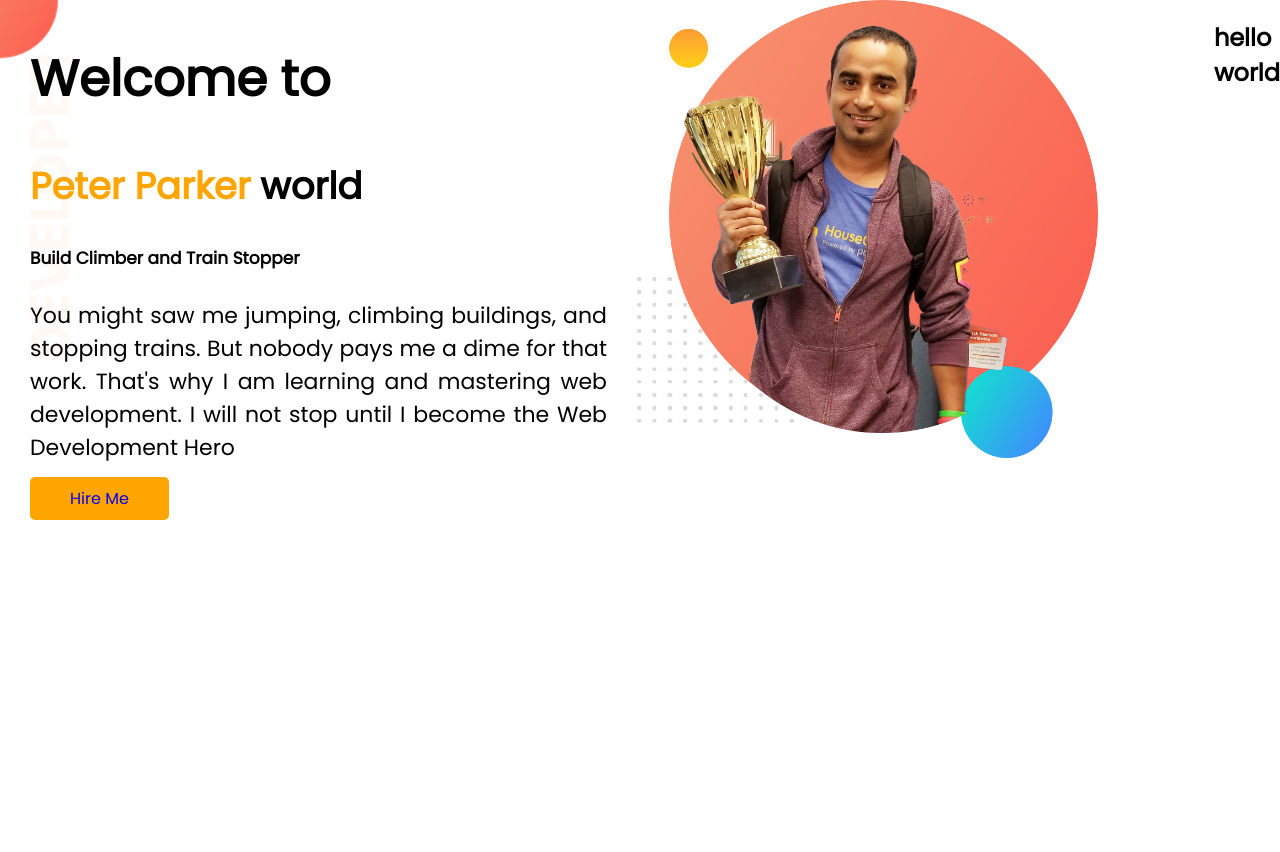
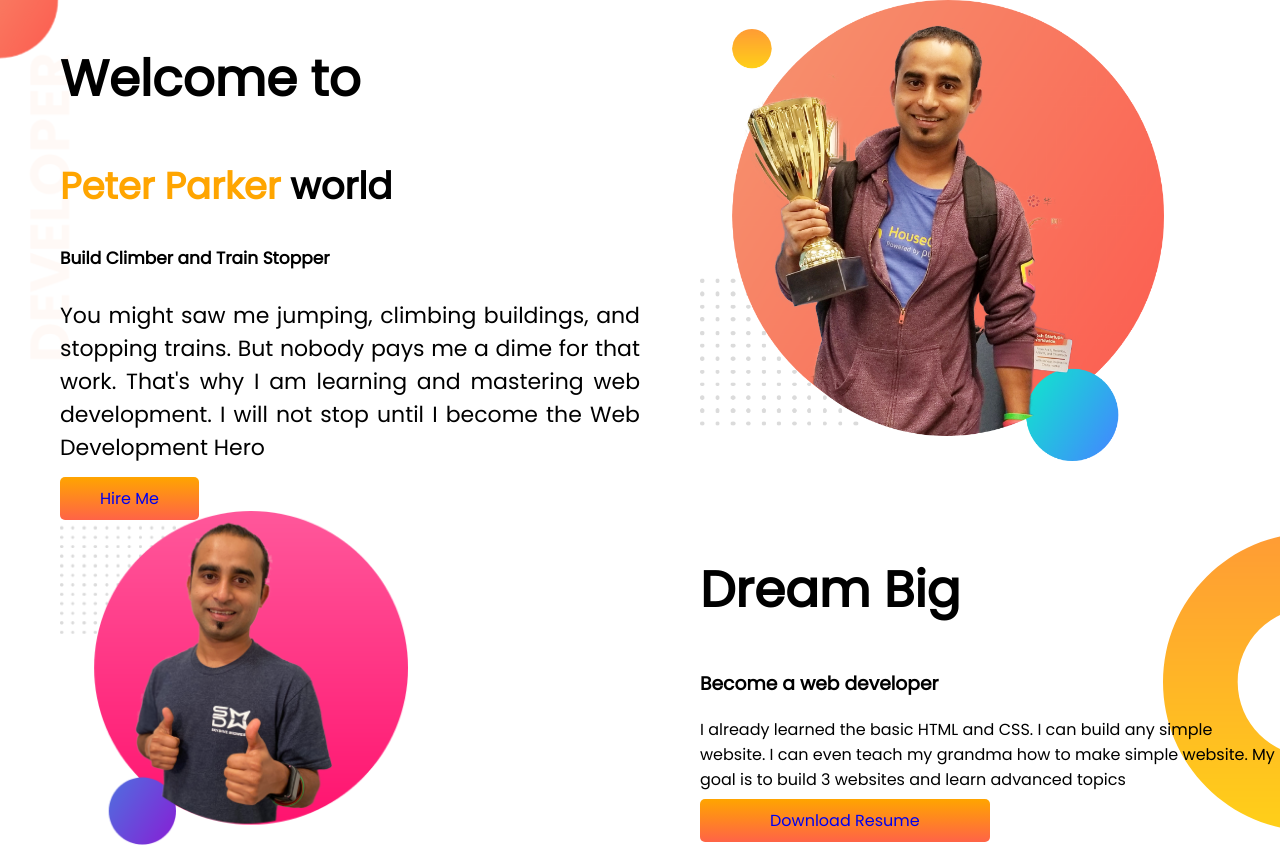
Before and after one commit to atikrawin/portfolio2, a plain HTML site: page index.html in a window 1280 px wide. Before the commit the page ends 800 px from the top, so only its background shows below. Drawn offline with Linux system fonts and the light colour scheme.

Commit message:
second section done

```diff
--- a/CSS/style.css
+++ b/CSS/style.css
@@ -9,7 +9,7 @@ body {
 
 .first-section {
     width: 100%;
-    padding-left: 30px;
+    padding-left: 60px;
 }
 
 .first-section h1 {
@@ -48,9 +48,33 @@ section {
 
 .link-button {
     text-decoration: none;
-    background-color: orange;
+    background-image: linear-gradient(orange, tomato);
     padding: 10px 40px;
     border-radius: 5px;
+}
 
+.second-section {
+    width: 100%;
+    padding-left: 60px;
+}
 
+.second-section img {
+    width: 60%;
 }
+
+.link-button2 {
+    text-decoration: none;
+    background-image: linear-gradient(orange, tomato);
+    padding: 10px 70px;
+    border-radius: 5px;
+}
+
+.second-section h1 {
+    font-size: 50px;
+}
+
+.dream-big {
+    background-image: url(../Images/dream-bg.png);
+    background-repeat: no-repeat;
+    background-position: right;
+}
--- a/index.html
+++ b/index.html
@@ -27,8 +27,20 @@
         <div class="first-section">
             <img src="./Images/jhankar.png" alt="">
         </div>
+    </section>
 
-        <h1>hello world</h1>
+    <section class="dream-big">
+        <div class="second-section">
+            <img src="./Images/jhankar2.png" alt="">
+        </div>
+
+        <div class="second-section">
+            <h1>Dream Big</h1>
+            <h3>Become a web developer</h3>
+            <p>I already learned the basic HTML and CSS. I can build any simple website. I can even teach my grandma how
+                to make simple website. My goal is to build 3 websites and learn advanced topics</p>
+            <a class="link-button2" href="https://www.linkedin.com/in/atikrawin/">Download Resume</a>
+        </div>
     </section>
 </body>
 
```
